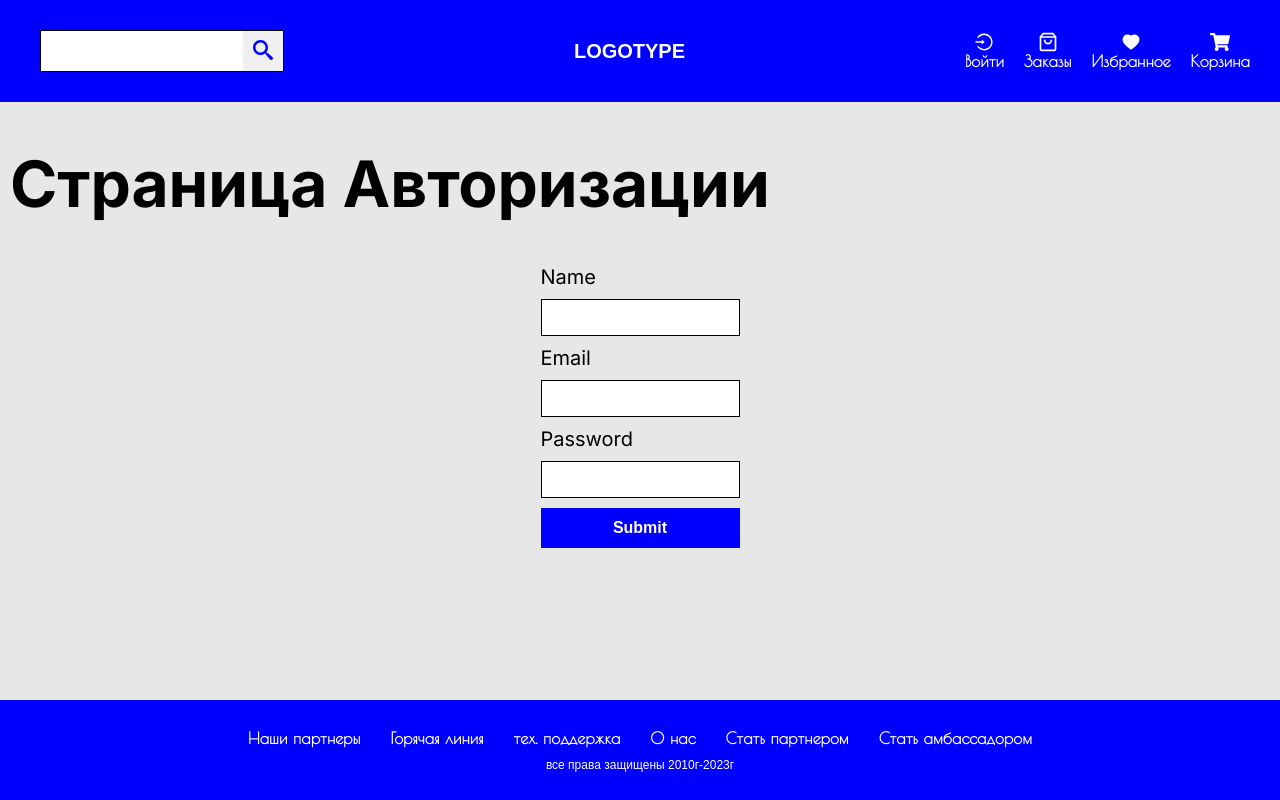
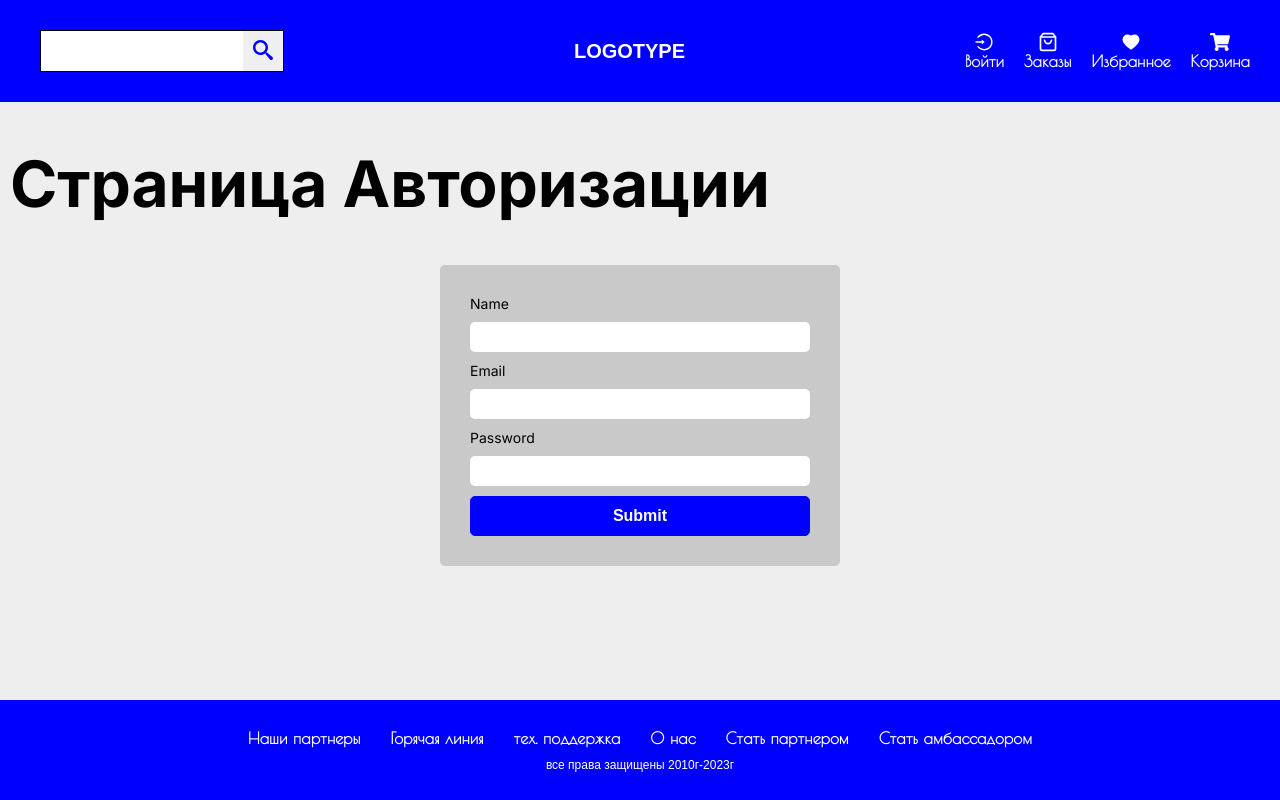
Before and after one commit to AndrewChernigovsky/futureIsNear, a Next.js app: page /auth in a window 1280 px wide. Built offline with nearby package versions, Linux system fonts and the light colour scheme.

Commit message:
auth page fix layout bugs

```diff
--- a/src/app/auth/AuthPage.module.scss
+++ b/src/app/auth/AuthPage.module.scss
@@ -1,27 +1,15 @@
-@import "@/../../../components/globals/variables.scss";
+@import '@/../../../components/globals/variables.scss';
 
 .formAuth {
-	display: grid;
+	display: flex;
+	flex-direction: column;
 	gap: 10px;
-	padding: 0 10px;
-	margin: 0 auto;
+	padding: 30px;
+	border-radius: 5px;
+	background: #c9c9c9;
+	width: 400px;
 
-	@media screen and (min-width: 475px) {
-		max-width: 80%;
-	}
-	@media screen and (min-width: 768px) {
-		max-width: 100%;
-	}
-	@media screen and (min-width: 1024px) {
-		max-width: 80%;
-	}
-
-	input {
-		padding: 10px;
-		border: 1px solid $black;
-	}
-
-	button[type="submit"] {
+	button[type='submit'] {
 		border: 1px solid $blue;
 		background-color: $blue;
 		padding: 10px;
@@ -31,9 +19,29 @@
 		font-size: 16px;
 		transition: 0.3s ease-in-out;
 		cursor: pointer;
+		border-radius: 5px;
+		transition: 0.3s;
 
 		&:hover {
-			opacity: 0.6;
+			background: black;
 		}
 	}
+
+	label {
+		font-size: 14px;
+	}
+
+	input {
+		height: 30px;
+		border-radius: 5px;
+		border: 0;
+	}
 }
+
+.wrapper {
+	display: flex;
+	flex-direction: column;
+	justify-content: center;
+	align-items: center;
+	padding-bottom: 60px;
+}
--- a/src/app/auth/page.tsx
+++ b/src/app/auth/page.tsx
@@ -36,9 +36,9 @@
 	const { errors, touched, values, handleChange, handleSubmit } = formik
 
 	return (
-		<>
-			<Layout>
-				<h1>Страница Авторизации</h1>
+		<Layout>
+			<h1>Страница Авторизации</h1>
+			<div className={styles.wrapper}>
 				<form
 					onSubmit={handleSubmit}
 					method="POST"
@@ -80,8 +80,8 @@
 
 					<button type="submit">Submit</button>
 				</form>
-			</Layout>
-		</>
+			</div>
+		</Layout>
 	)
 }
 
--- a/src/components/globals/Layout/Layout.module.scss
+++ b/src/components/globals/Layout/Layout.module.scss
@@ -1,4 +1,4 @@
-@import "./../variables.scss";
+@import './../variables.scss';
 
 .wrapper {
 	display: flex;
@@ -9,15 +9,10 @@
 .container {
 	min-height: 100%;
 	margin: 0 auto;
-	padding: 0 10px 0 0;
+	padding: 30px;
 	min-width: 100%;
 	max-width: 1440px;
-	position: relative;
-	z-index: 2;
-	display: flex;
-	flex-direction: column;
-	padding: 0;
-	background: rgb(231, 231, 231);
+	background: rgb(238, 238, 238);
 
 	@media screen and (min-width: $desktop) {
 		margin: 0 auto;
--- a/src/components/globals/Layout/Layout.tsx
+++ b/src/components/globals/Layout/Layout.tsx
@@ -16,7 +16,6 @@
 				<Header />
 				{showSidebar ? <Sidebar /> : ''}
 				<main className={styles.container}>{children}</main>
-
 				<Footer />
 			</div>
 		</>
```
